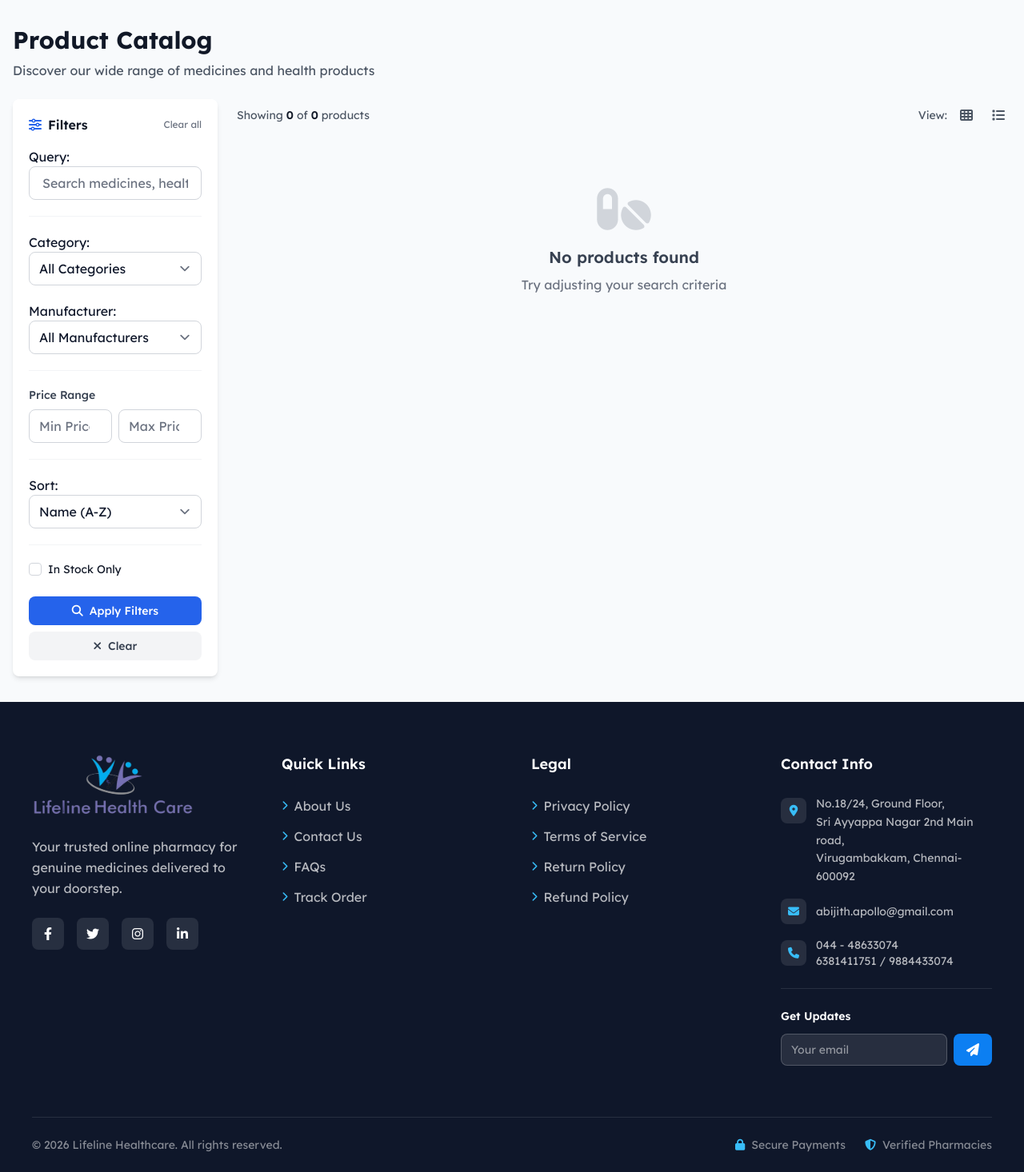
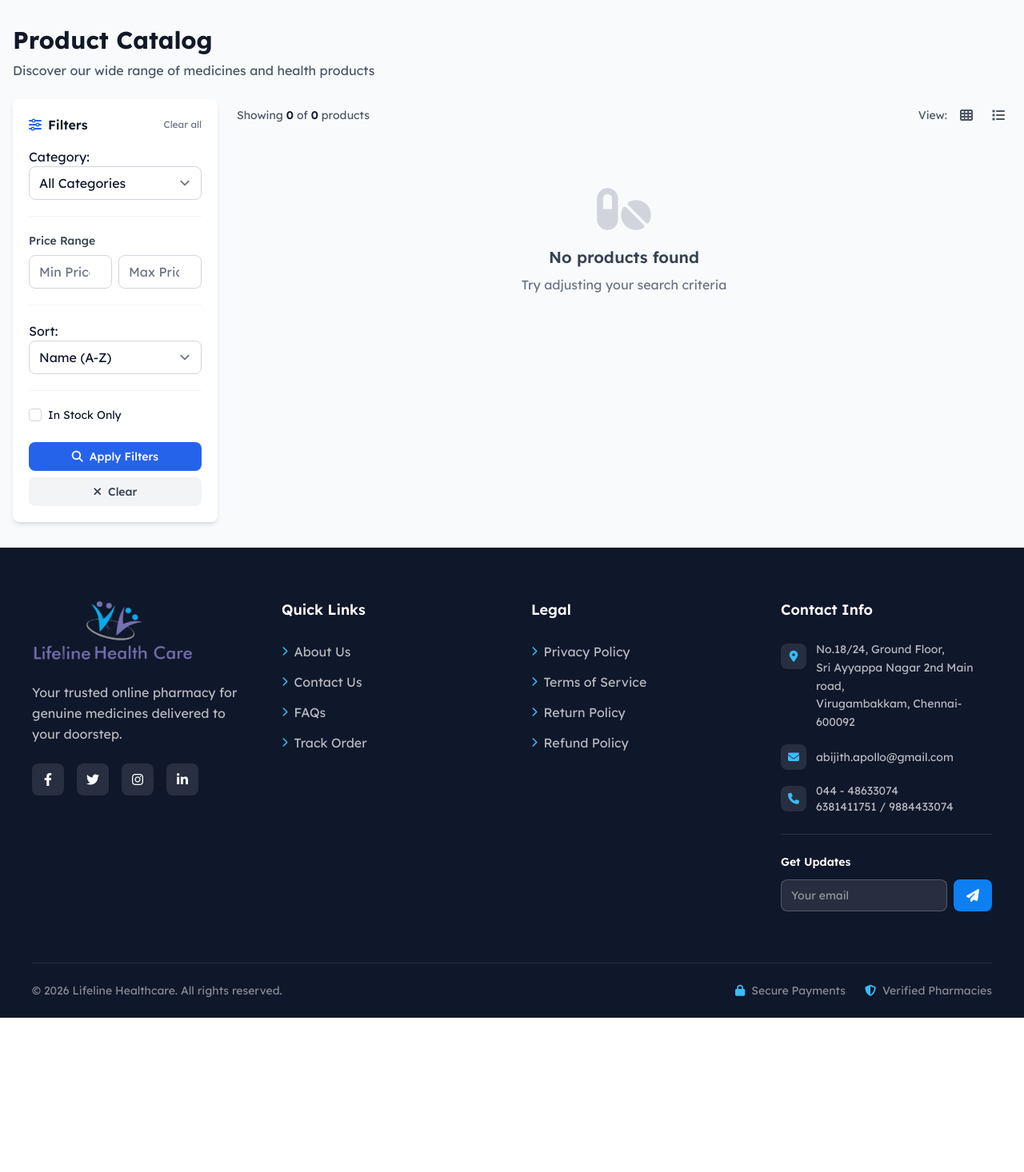
Before and after one commit to suhaibpalli/lifeline_pharma, a Django app: page /products/ in a window 1280 px wide. Shown: the part 65-1531 px from the top of the page at 80% size. After the commit the page ends 1338 px from the top, so only its background shows below. Run offline with Django 5.2, Linux system fonts and the light colour scheme; data that the repository does not hold is empty; style sheets or scripts are compiled from the project's sources; some libraries are stand-ins or nearby versions.

Commit message:
fix: search bar

```diff
--- a/templates/products/catalog.html
+++ b/templates/products/catalog.html
@@ -18,8 +18,7 @@
         <!-- ════════════════════════════════
              LEFT SIDEBAR — Filters
         ════════════════════════════════ -->
-        <aside class="hidden lg:block w-64 flex-shrink-0 sticky top-4"
-               id="filter-sidebar">
+        <aside class="w-64 flex-shrink-0 sticky top-4" id="filter-sidebar">
             <div class="bg-white rounded-lg shadow-md p-5">
 
                 <div class="flex items-center justify-between mb-4">
@@ -34,24 +33,10 @@
 
                 <form method="get" class="space-y-5">
 
-                    <!-- Search -->
-                    <div>
-                        {{ search_form.query.label_tag }}
-                        {{ search_form.query }}
-                    </div>
-
-                    <hr class="border-gray-100">
-
                     <!-- Category -->
                     <div>
                         {{ search_form.category.label_tag }}
                         {{ search_form.category }}
-                    </div>
-
-                    <!-- Manufacturer -->
-                    <div>
-                        {{ search_form.manufacturer.label_tag }}
-                        {{ search_form.manufacturer }}
                     </div>
 
                     <hr class="border-gray-100">
@@ -105,7 +90,7 @@
         <!-- ════════════════════════════════
              RIGHT COLUMN — Products
         ════════════════════════════════ -->
-        <main class="flex-1 min-w-0">
+        <div class="flex-1 min-w-0">
 
             <!-- Mobile: Filter Toggle Button (shown only on small screens) -->
             <div class="lg:hidden mb-4">
@@ -120,17 +105,8 @@
                      class="hidden mt-3 bg-white rounded-lg shadow-md p-5">
                     <form method="get" class="space-y-5">
                         <div>
-                            {{ search_form.query.label_tag }}
-                            {{ search_form.query }}
-                        </div>
-                        <hr class="border-gray-100">
-                        <div>
                             {{ search_form.category.label_tag }}
                             {{ search_form.category }}
-                        </div>
-                        <div>
-                            {{ search_form.manufacturer.label_tag }}
-                            {{ search_form.manufacturer }}
                         </div>
                         <hr class="border-gray-100">
                         <div>
@@ -277,7 +253,7 @@
                 </div>
             {% endif %}
 
-        </main>
+        </div>
         <!-- END right column -->
 
     </div>
```
